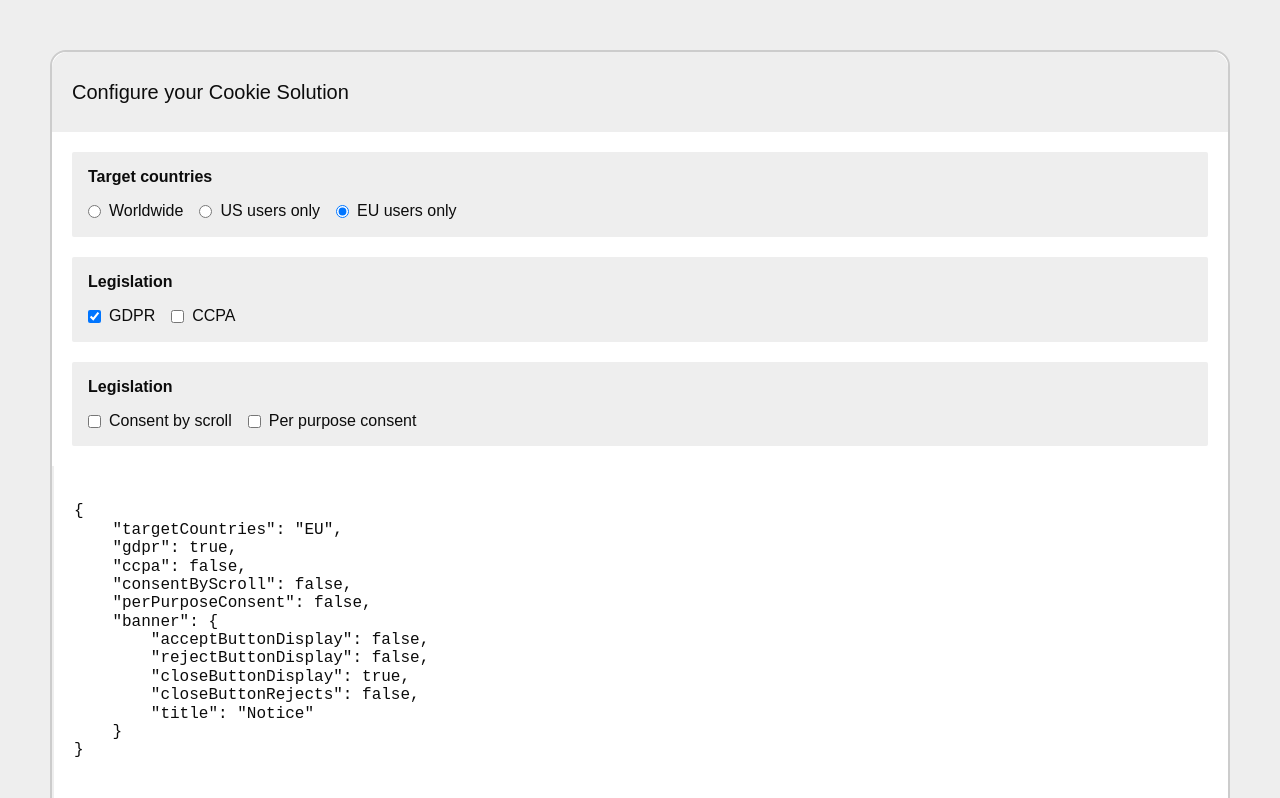
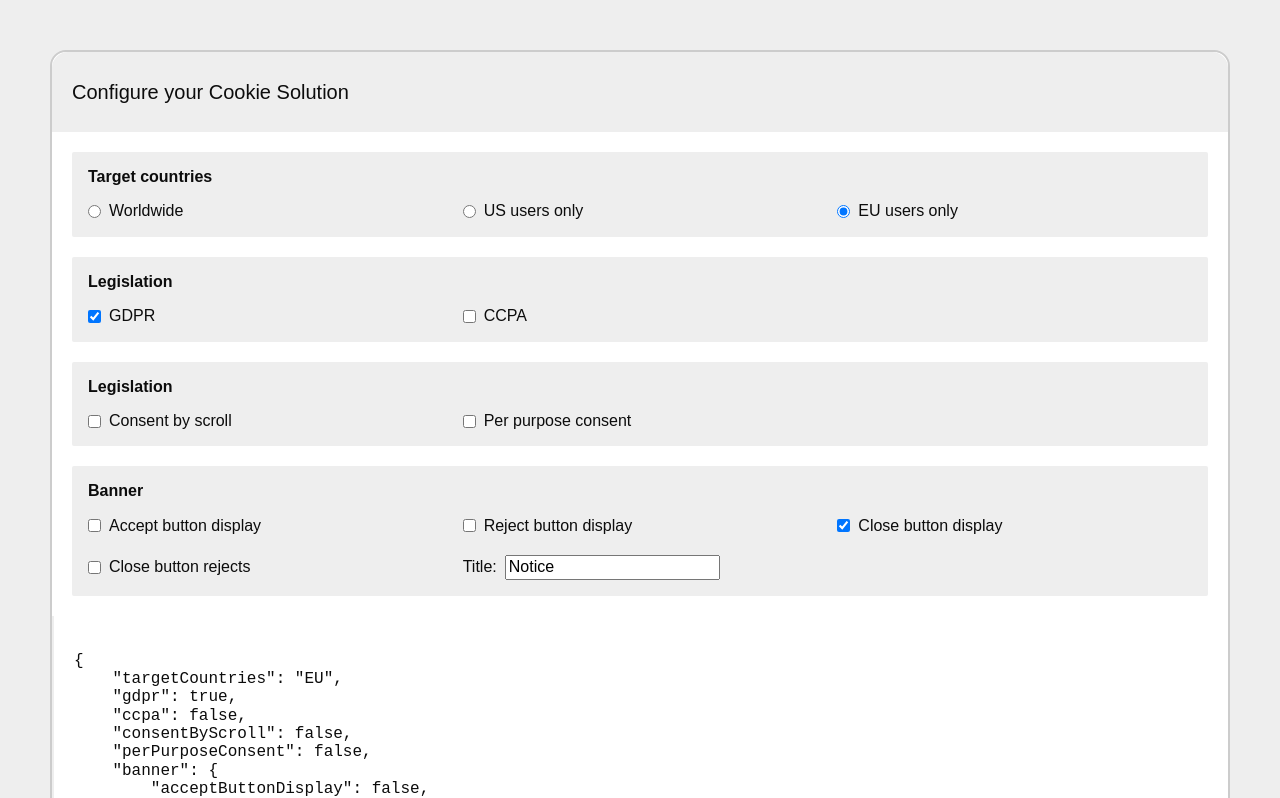
Before and after one commit to gabrielsbomboi/iubenda-challenge, a Vue app: page / in a window 1280 px wide. Shown: the top 798 px of the page. Built offline with nearby package versions, Linux system fonts and the light colour scheme.

Commit message:
feat(config): add banner settings widget for banner configuration

```diff
--- a/index.html
+++ b/index.html
@@ -2,6 +2,7 @@
 <html lang="en">
 <head>
   <meta charset="UTF-8" />
+  <meta name="viewport" content="width=device-width, initial-scale=1.0">
   <title>CS Configurator</title>
 </head>
 <body>
--- a/src/App.vue
+++ b/src/App.vue
@@ -8,6 +8,7 @@ import { useConfigSubmission } from '@/composables/useConfigSubmission'
 import AppButton from '@/components/AppButton.vue'
 import NotificationError from '@/components/NotificationError.vue'
 import PreviewJson from '@/components/PreviewJson.vue'
+import WidgetBanner from '@/components/WidgetBanner.vue'
 import WidgetConsent from '@/components/WidgetConsent.vue'
 import WidgetLegislation from '@/components/WidgetLegislation.vue'
 import WidgetTargetCountries from '@/components/WidgetTargetCountries.vue'
@@ -50,6 +51,7 @@ async function onSubmit() {
                 <WidgetTargetCountries :disabled="isSubmitting" />
                 <WidgetLegislation :disabled="isSubmitting" />
                 <WidgetConsent :disabled="isSubmitting" />
+                <WidgetBanner :disabled="isSubmitting" />
             </aside>
 
             <section class="wizard__preview">
@@ -67,7 +69,7 @@ async function onSubmit() {
 
             <div class="wizard__actions">
                 <AppButton
-                    :disabled="isSubmitting || isDirty"
+                    :disabled="isSubmitting"
                     label="Reset"
                     @click="onReset"
                 />
@@ -122,6 +124,10 @@ async function onSubmit() {
     &__header,
     &__footer {
         background-color: var(--secondary-color);
+
+        @media (max-width: 768px) {
+            position: sticky;
+        }
     }
 
     &__header {
@@ -133,6 +139,10 @@ async function onSubmit() {
             margin: 0;
             font-size: 1.25rem;
             font-weight: 500;
+        }
+
+        @media (max-width: 768px) {
+            top: 0;
         }
     }
 
@@ -167,6 +177,10 @@ async function onSubmit() {
         align-items: center;
         justify-content: space-between;
         gap: var(--padding);
+
+        @media (max-width: 768px) {
+            bottom: 0;
+        }
     }
 
     &__help-link {
--- /dev/null
+++ b/src/components/InputText.vue
@@ -0,0 +1,44 @@
+<script setup>
+// Data
+const props = defineProps({
+    label: { type: String, required: true },
+    modelValue: { type: [String, Number], required: true },
+    name: { type: String, required: true },
+})
+
+const id = `input-${props.name}`
+
+// Emitters
+const emit = defineEmits(['update:modelValue'])
+
+// Methods
+function onChange(evt) {
+    emit('update:modelValue', evt.target.value)
+}
+</script>
+
+<template>
+    <div class="input">
+        <label :for="id">{{ label }}</label>
+        <input
+            :id="id"
+            type="text"
+            :name="name"
+            :value="modelValue"
+            @input="onChange"
+        >
+    </div>
+</template>
+
+<style lang="scss" scoped>
+.input {
+    display: inline-flex;
+    align-items: center;
+    justify-content: flex-start;
+    gap: 0.5rem;
+
+    label::after {
+        content: ":";
+    }
+}
+</style>
--- /dev/null
+++ b/src/components/WidgetBanner.vue
@@ -0,0 +1,43 @@
+<script setup>
+// Dependencies
+import { useConfigStore } from '@/stores/config'
+
+// Components
+import InputCheckbox from './InputCheckbox.vue';
+import WidgetFieldset from './WidgetFieldset.vue'
+import InputText from './InputText.vue';
+
+// Data
+const configStore = useConfigStore()
+</script>
+
+<template>
+    <WidgetFieldset title="Banner">
+        <InputCheckbox
+            v-model="configStore.config.banner.acceptButtonDisplay"
+            name="accept-button-display"
+            label="Accept button display"
+        />
+        <InputCheckbox
+            v-model="configStore.config.banner.rejectButtonDisplay"
+            name="reject-button-display"
+            label="Reject button display"
+        />
+        <InputCheckbox
+            v-model="configStore.config.banner.closeButtonDisplay"
+            name="close-button-display"
+            label="Close button display"
+        />
+        <InputCheckbox
+            v-model="configStore.config.banner.closeButtonRejects"
+            name="close-button-rejects"
+            label="Close button rejects"
+        />
+
+        <InputText
+            v-model="configStore.config.banner.title"
+            name="title"
+            label="Title"
+        />
+    </WidgetFieldset>
+</template>
--- a/src/components/WidgetFieldset.vue
+++ b/src/components/WidgetFieldset.vue
@@ -37,16 +37,13 @@ defineProps({
     }
 
     &__content {
-        display: flex;
-        flex-direction: column;
-        align-items: flex-start;
-        justify-content: center;
-        gap: 1rem;
+        display: grid;
+        grid-template-columns: 1fr;
+        grid-template-rows: auto;
+        grid-gap: 1.25rem;
 
-        @media (min-width: 1025px) {
-            flex-direction: row;
-            align-items: center;
-            justify-content: flex-start;
+        @media (min-width: 768px) {
+            grid-template-columns: repeat(3, 1fr);
         }
     }
 }
```
